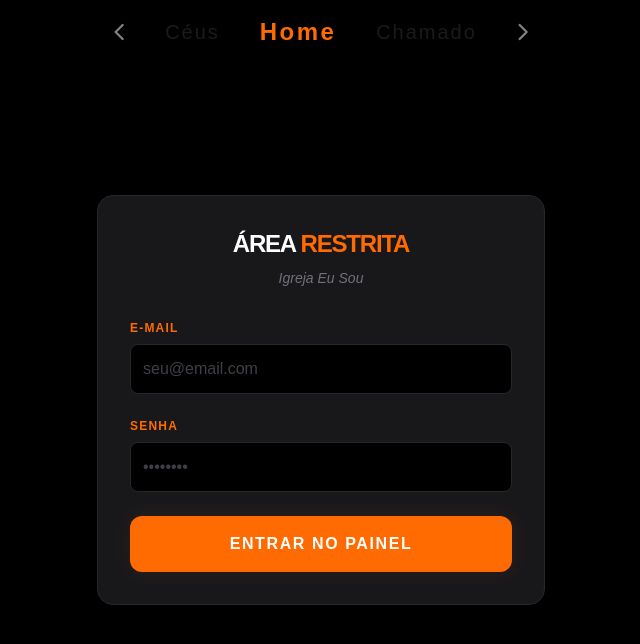
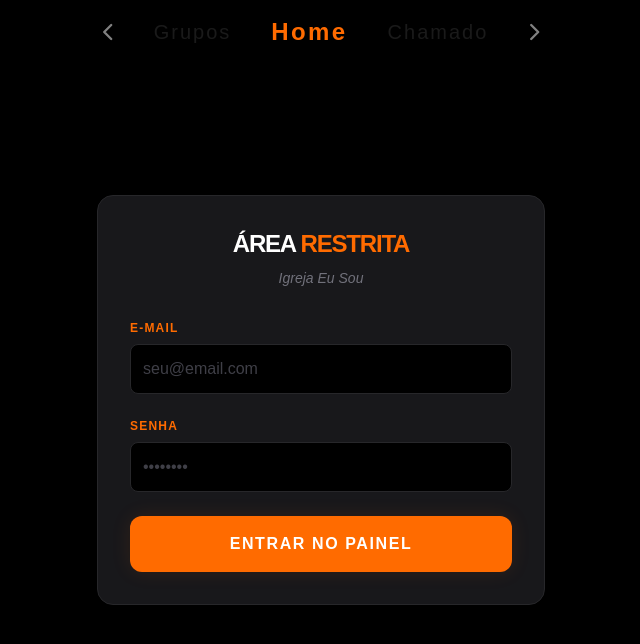
Before and after one commit to hagmayer06/site-eu-sou, a Next.js app in the folder eu-sou/: page /admin/login in a window 1280 px wide. Shown: the top 644 px of the page, without its empty margins (319-959 px from the left). Built offline with nearby package versions, Linux system fonts and the light colour scheme; no server answers.

Commit message:
links de navegação adicionados

```diff
--- a/eu-sou/components/sections/SerieDoMes.tsx
+++ b/eu-sou/components/sections/SerieDoMes.tsx
@@ -77,7 +77,7 @@ export default function SerieDoMes({ serie }: { serie: SerieDoMes }) {
   const semanas = [serie.semana_1, serie.semana_2, serie.semana_3, serie.semana_4].filter(Boolean)
 
   return (
-    <section className="relative w-full bg-[#ff6b00] px-4 md:px-10 py-14 flex flex-col items-center overflow-hidden">
+    <section id="serie" className="relative w-full bg-[#ff6b00] px-4 md:px-10 py-14 flex flex-col items-center overflow-hidden">
 
       {/* Rings decorativos */}
       <div className="pointer-events-none absolute inset-0 flex items-center justify-center z-0">
--- a/eu-sou/components/sections/hero.tsx
+++ b/eu-sou/components/sections/hero.tsx
@@ -2,7 +2,7 @@
 
 export default function Hero() {
   return (
-    <section className="relative w-full h-[70vh] sm:h-[85vh] md:h-[90vh] flex items-center justify-center overflow-hidden">
+    <section id="hero" className="relative w-full h-[70vh] sm:h-[85vh] md:h-[90vh] flex items-center justify-center overflow-hidden">
       {/* Background image */}
       <div
         className="absolute inset-0 bg-cover bg-center bg-no-repeat"
--- a/eu-sou/components/ui/Navbar.jsx
+++ b/eu-sou/components/ui/Navbar.jsx
@@ -4,7 +4,13 @@ import SocialButton from './SocialButton'
 import Sidebar from './sidebar'
 import { Instagram, MessageCircle, ChevronLeft, ChevronRight } from 'lucide-react'
 
-const menuItems = ['Home', 'Chamado', 'Eventos', 'Série', 'Céus']
+const menuItems = [
+  { label: 'Home', href: '#hero' },
+  { label: 'Chamado', href: '#chamado' },
+  { label: 'Eventos', href: '#eventos' },
+  { label: 'Série', href: '#serie' },
+  { label: 'Grupos', href: '#grupos' },
+]
 
 export default function Navbar() {
   const [Open, setOpen] = useState(false)
@@ -39,6 +45,13 @@ export default function Navbar() {
   const left   = menuItems[(activeIndex - 1 + len) % len]
   const center = menuItems[activeIndex]
   const right  = menuItems[(activeIndex + 1) % len]
+
+  const handleNavigation = (href) => {
+    const element = document.querySelector(href)
+    if (element) {
+      element.scrollIntoView({ behavior: 'smooth' })
+    }
+  }
 
   return (
      <div className='fixed top-0 left-0 w-full flex justify-between items-center py-8 px-8 z-40 bg-transparent'>
@@ -77,17 +90,17 @@ export default function Navbar() {
           }}
           className='flex items-center gap-10'
         >
-          <span className='text-white/10 text-xl font-light tracking-widest cursor-pointer hover:text-white/70 transition-colors duration-200'>
-            {left}
-          </span>
+          <button onClick={() => handleNavigation(left.href)} className='text-white/10 text-xl font-light tracking-widest cursor-pointer hover:text-white/70 transition-colors duration-200'>
+            {left.label}
+          </button>
 
-          <span className='text-[#ff6b00] text-2xl font-semibold tracking-widest'>
-            {center}
-          </span>
+          <button onClick={() => handleNavigation(center.href)} className='text-[#ff6b00] text-2xl font-semibold tracking-widest cursor-pointer hover:text-[#ff8833] transition-colors duration-200'>
+            {center.label}
+          </button>
 
-          <span className='text-white/10 text-xl font-light tracking-widest cursor-pointer hover:text-white/70 transition-colors duration-200'>
-            {right}
-          </span>
+          <button onClick={() => handleNavigation(right.href)} className='text-white/10 text-xl font-light tracking-widest cursor-pointer hover:text-white/70 transition-colors duration-200'>
+            {right.label}
+          </button>
         </div>
 
         <button
--- a/eu-sou/components/ui/sidebar.jsx
+++ b/eu-sou/components/ui/sidebar.jsx
@@ -2,14 +2,22 @@
 import { Home, PhoneCall, Calendar, Tv2, Users, ChevronLeft } from 'lucide-react'
 
 const menuItems = [
-  { label: 'Home', icon: <Home size={18} className="text-[#ff6b00]" /> },
-  { label: 'Chamado', icon: <PhoneCall size={18} className="text-[#ff6b00]" /> },
-  { label: 'Eventos', icon: <Calendar size={18} className="text-[#ff6b00]" /> },
-  { label: 'Série do mês', icon: <Tv2 size={18} className="text-[#ff6b00]" /> },
-  { label: 'Grupos Familiares', icon: <Users size={18} className="text-[#ff6b00]" /> },
+  { label: 'Home', icon: <Home size={18} className="text-[#ff6b00]" />, href: '#hero' },
+  { label: 'Chamado', icon: <PhoneCall size={18} className="text-[#ff6b00]" />, href: '#chamado' },
+  { label: 'Série do mês', icon: <Tv2 size={18} className="text-[#ff6b00]" />, href: '#serie' },
+  { label: 'Eventos', icon: <Calendar size={18} className="text-[#ff6b00]" />, href: '#eventos' },
+  { label: 'Grupos Familiares', icon: <Users size={18} className="text-[#ff6b00]" />, href: '#grupos' },
 ]
 
 export default function Sidebar({ Open, setOpen }) {
+  const handleNavigation = (href) => {
+    const element = document.querySelector(href)
+    if (element) {
+      element.scrollIntoView({ behavior: 'smooth' })
+      setOpen(false)
+    }
+  }
+
   return (
     <>
       {/* Overlay */}
@@ -54,15 +62,15 @@ export default function Sidebar({ Open, setOpen }) {
         <nav className='flex flex-col gap-1 px-3'>
           {menuItems.map((item) => (
 
-             <a key={item.label}
-              href='#'
-              className='flex items-center gap-4 px-4 py-3 rounded-2xl text-white/70 hover:text-white hover:bg-white/10 transition-all duration-200 group'
+             <button key={item.label}
+              onClick={() => handleNavigation(item.href)}
+              className='flex items-center gap-4 px-4 py-3 rounded-2xl text-white/70 hover:text-white hover:bg-white/10 transition-all duration-200 group w-full text-left'
             >
               <span className='w-8 h-8 rounded-xl bg-white/5 group-hover:bg-white/10 flex items-center justify-center transition'>
                 {item.icon}
               </span>
               <span className='text-sm font-medium'>{item.label}</span>
-            </a>
+            </button>
           ))}
         </nav>
       </div>
```
